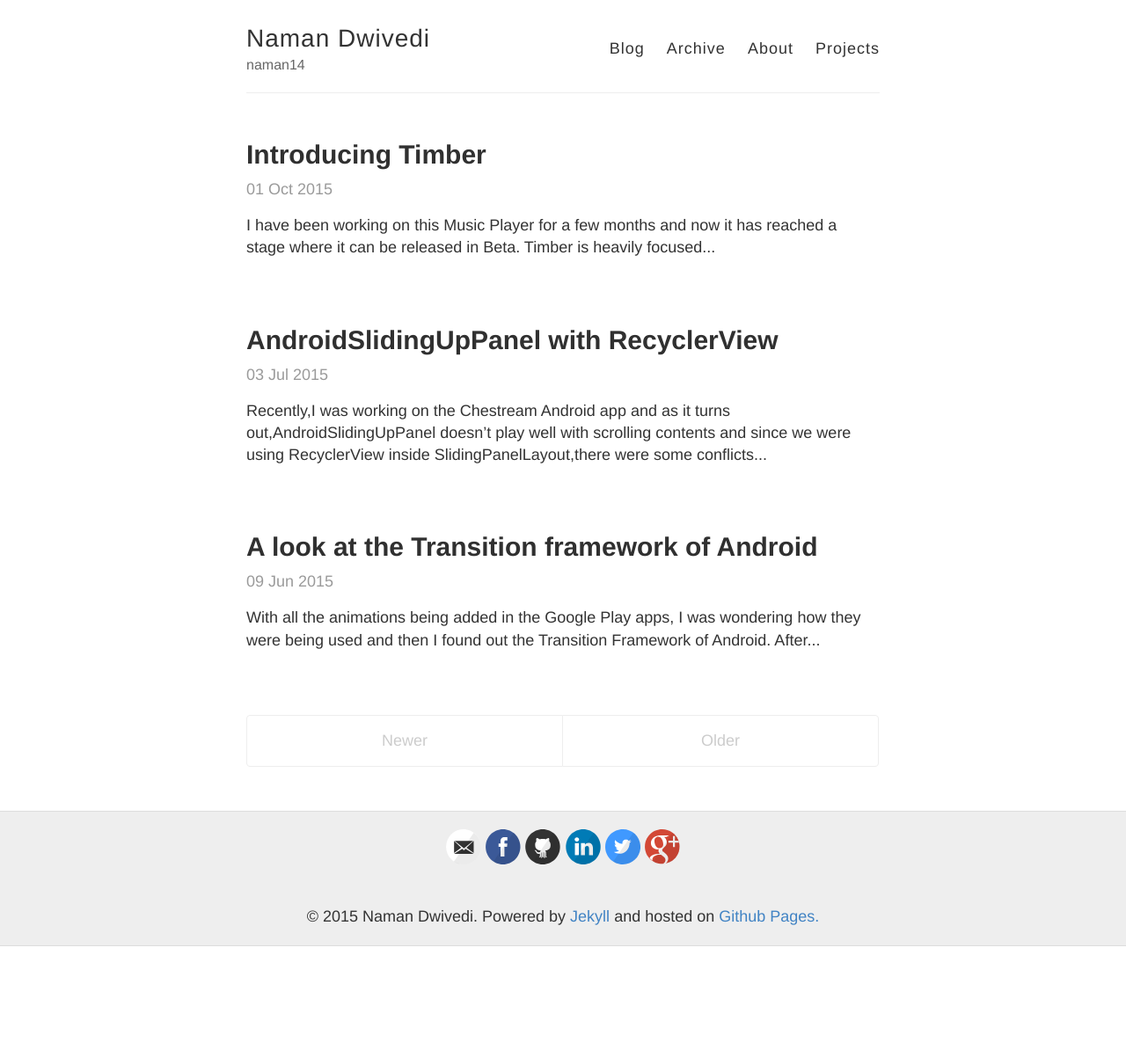
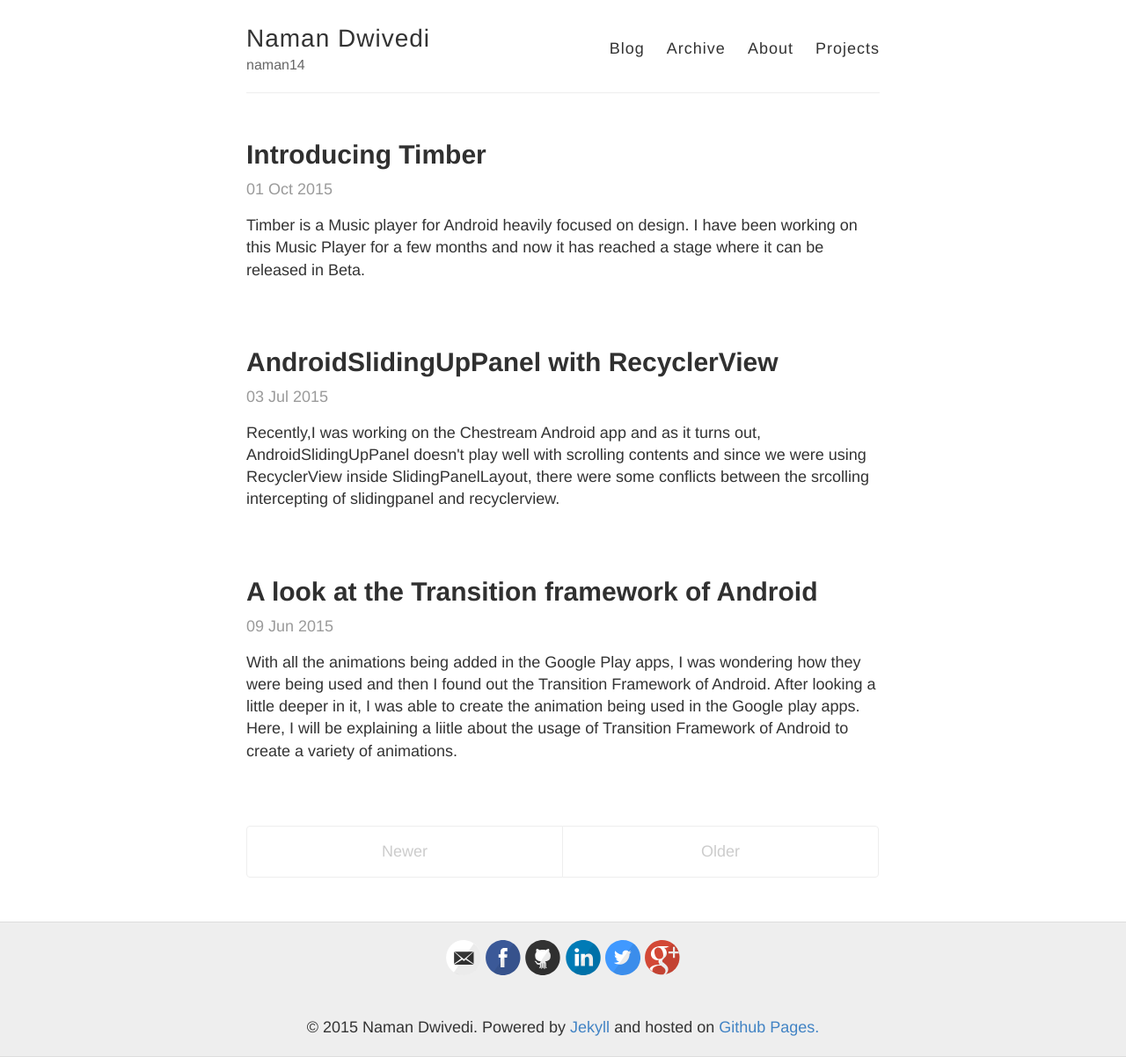
Before and after one commit to naman14/naman14.github.io, a Jekyll site: the page built from index.html, in a window 1280 px wide. Shown: the whole page at 88% size. Built offline with Jekyll 4.4.1, drawn with Linux system fonts in a browser that asks for light colours; the list of posts is cut into pages by our own code; before the commit the page ends 1076 px from its top, so only the background shows below that.

Commit message:
post excerpt

```diff
--- a/_posts/2015-06-09-A look at transition framework.md
+++ b/_posts/2015-06-09-A look at transition framework.md
@@ -4,6 +4,7 @@ title: A look at the Transition framework of Android
 comments: true
 related: false
 permalink: transition-framework-android
+excerpt: With all the animations being added in the Google Play apps, I was wondering how they were being used and then I found out the Transition Framework of Android. After looking a little deeper in it, I was able to create the animation being used in the Google play apps. Here, I will be explaining a liitle about the usage of Transition Framework of Android to create a variety of animations.
 ---
 With all the animations being added in the Google Play apps, I was wondering how they were being used and then I found out the Transition Framework of Android. After looking a little deeper in it, I was able to create the animation being used in the Google play apps.
 
--- a/_posts/2015-07-03-AndroidSlidingUpPanel with RecyclerView.md
+++ b/_posts/2015-07-03-AndroidSlidingUpPanel with RecyclerView.md
@@ -4,9 +4,10 @@ title: AndroidSlidingUpPanel with RecyclerView
 comments: true
 related: false
 permalink: slidinguppanel-recyclerview
+excerpt: Recently,I was working on the Chestream Android app and as it turns out, AndroidSlidingUpPanel doesn't play well with scrolling contents and since we were using RecyclerView inside SlidingPanelLayout, there were some conflicts between the srcolling intercepting of slidingpanel and recyclerview.
 ---
 
-Recently,I was working on the [Chestream](http://chestream.com) Android app and as it turns out,AndroidSlidingUpPanel doesn't play well with scrolling contents and since we were using RecyclerView inside SlidingPanelLayout,there were some conflicts between the srcolling intercepting of slidingpanel and recyclerview.The problem was that when scrolling inside the recyclerview,it did not scroll instead the panel starts sliding.However for some reason,if scrolled very slowly recyclerview did started scrolling but it was bad user experience.The problem is justified as panel is supposed to slide if it is dragged.There is also a method `setDragView` in SlidingPanelLayout by which we can restrict the views from where only the panel can be dragged but unfortunately that doesn't seem to work and even if it works,it isn't the perfect solution to the problem as then the user wouldn't be able to drag the panel from the whole recyclerview.
+Recently,I was working on the [Chestream](http://chestream.com) Android app and as it turns out, AndroidSlidingUpPanel doesn't play well with scrolling contents and since we were using RecyclerView inside SlidingPanelLayout, there were some conflicts between the srcolling intercepting of slidingpanel and recyclerview.The problem was that when scrolling inside the recyclerview,it did not scroll instead the panel starts sliding.However for some reason,if scrolled very slowly recyclerview did started scrolling but it was bad user experience.The problem is justified as panel is supposed to slide if it is dragged.There is also a method `setDragView` in SlidingPanelLayout by which we can restrict the views from where only the panel can be dragged but unfortunately that doesn't seem to work and even if it works,it isn't the perfect solution to the problem as then the user wouldn't be able to drag the panel from the whole recyclerview.
 
 The ideal solution to this should be that the user will be able to scroll the recyclerview as long as it is scrollable and when the top item of recyclerview is reached,the panel should start sliding.We will see how to implement such functionality with AndroidSlidingUpPanel.This should work on ScrollViews and ListViews also.
 
--- a/_posts/2015-10-01-Introducing Timber.md
+++ b/_posts/2015-10-01-Introducing Timber.md
@@ -4,6 +4,7 @@ title: Introducing Timber
 comments: true
 related: false
 permalink: introducing-timber
+excerpt: Timber is a Music player for Android heavily focused on design. I have been working on this Music Player for a few months and now it has reached a stage where it can be released in Beta.
 ---
 
 I have been working on this Music Player for a few months and now it has reached a stage where it can be released in Beta.
--- a/index.html
+++ b/index.html
@@ -14,7 +14,7 @@ title: Home
 
     <time datetime="{{ post.date | date_to_xmlschema }}" class="post-date">{{ post.date | date_to_string }}</time>
 
-    {{ post.content | strip_html | truncatewords:30 }}
+    {{ post.excerpt}}
   </article>
   {% endfor %}
 </div>
```
Also changed, not shown: about.md (+2 -1 lines).
